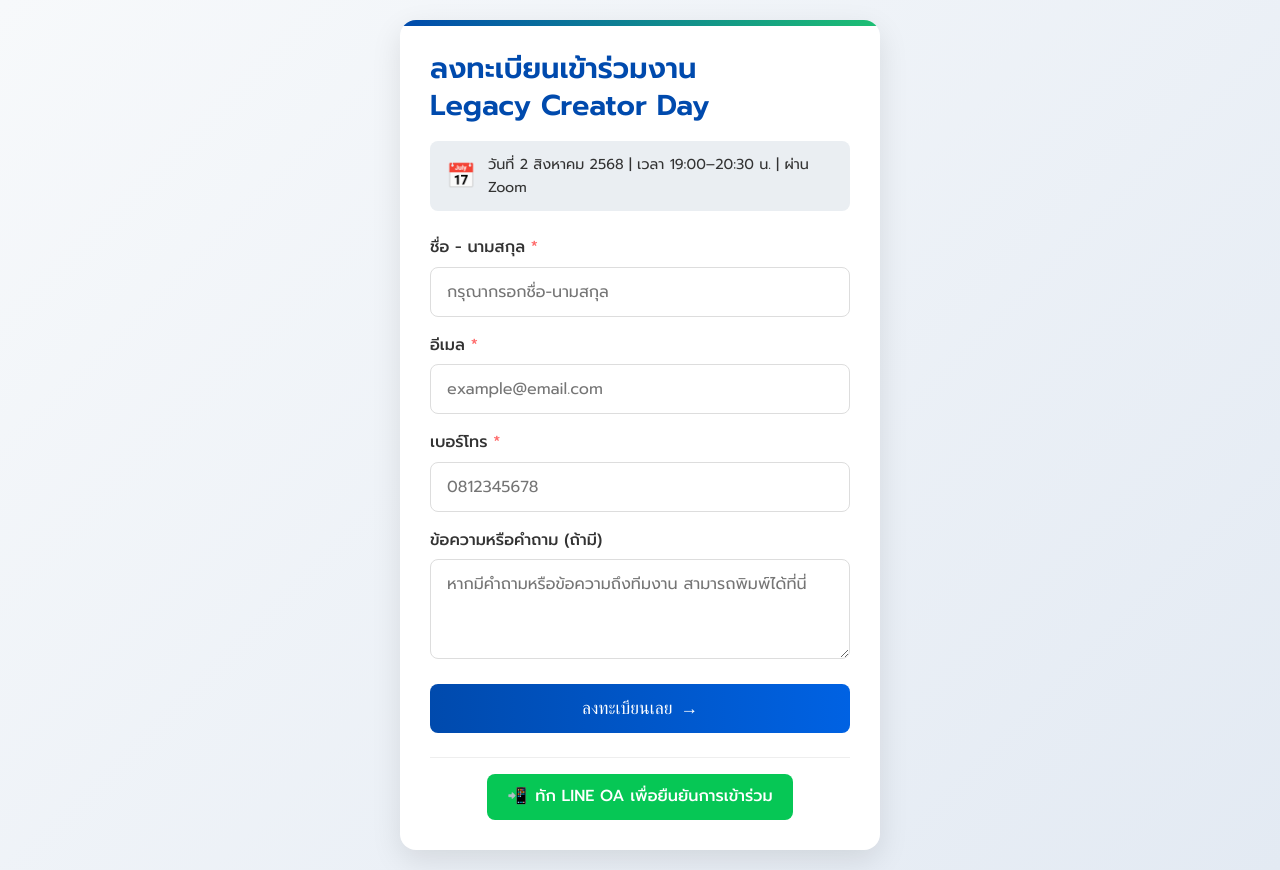
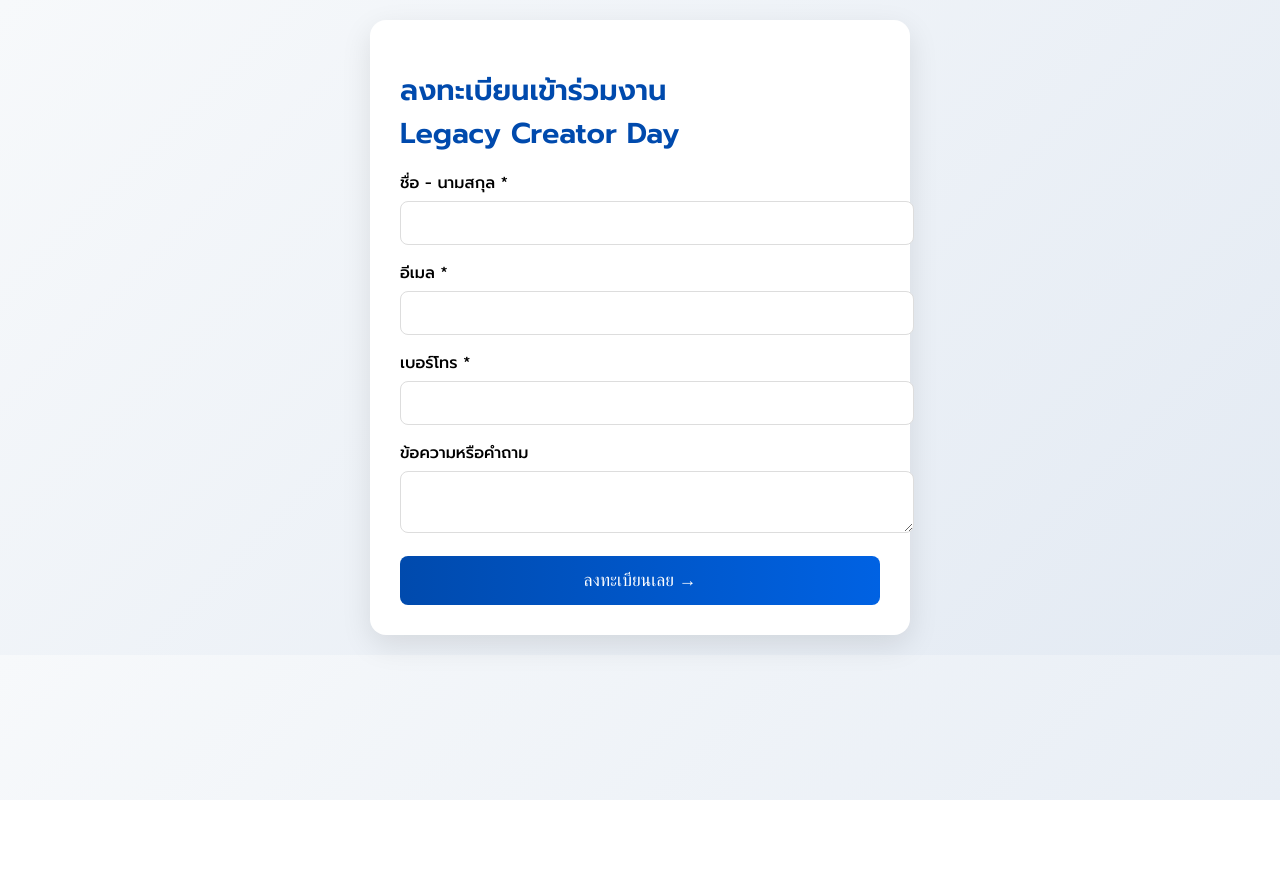
Before and after one commit to neo015/V41, a plain HTML site: page index.html in a window 1280 px wide. After the commit the page ends 800 px from the top, so only its background shows below. Drawn offline with Linux system fonts and the light colour scheme.

Commit message:
Update index.html

```diff
--- a/index.html
+++ b/index.html
@@ -1,75 +1,34 @@
+
 <!DOCTYPE html>
 <html lang="th">
 <head>
-    <meta charset="UTF-8">
+  <meta charset="UTF-8" />
   <title>ลงทะเบียน Legacy Creator Day</title>
-    <meta name="viewport" content="width=device-width, initial-scale=1">
-    <link href="https://fonts.googleapis.com/css2?family=Prompt:wght@300;400;500;600&display=swap" rel="stylesheet">
+  <meta name="viewport" content="width=device-width, initial-scale=1" />
+  <link
+    href="https://fonts.googleapis.com/css2?family=Prompt:wght@300;400;500;600&display=swap"
+    rel="stylesheet"
+  />
   <style>
-        :root {
-            --primary: #004aad;
-            --secondary: #1dbf73;
-            --accent: #ff6b6b;
-            --light: #f7f9fb;
-            --dark: #333;
-            --gray: #eaeef2;
-        }
-        * {
-            box-sizing: border-box;
+    body {
+      font-family: "Prompt", "Segoe UI", sans-serif;
+      background: linear-gradient(135deg, #f7f9fb 0%, #e3eaf3 100%);
       margin: 0;
-            padding: 0;
-        }
-        body {
-            font-family: 'Prompt', 'Segoe UI', sans-serif;
-            background: linear-gradient(135deg, #f7f9fb 0%, #e3eaf3 100%);
-            color: var(--dark);
-            line-height: 1.6;
-            min-height: 100vh;
-            display: flex;
-            justify-content: center;
-            align-items: center;
       padding: 20px;
     }
     .container {
       background: white;
       border-radius: 16px;
+      max-width: 480px;
+      margin: auto;
+      padding: 30px;
       box-shadow: 0 10px 30px rgba(0, 0, 0, 0.1);
-            width: 100%;
-            max-width: 480px;
-            padding: 30px;
-            position: relative;
-            overflow: hidden;
-        }
-        .container::before {
-            content: "";
-            position: absolute;
-            top: 0;
-            left: 0;
-            right: 0;
-            height: 6px;
-            background: linear-gradient(90deg, var(--primary), var(--secondary));
     }
     h1 {
-            color: var(--primary);
+      color: #004aad;
       font-weight: 600;
-            margin-bottom: 8px;
       font-size: 1.8rem;
-            line-height: 1.3;
-        }
-        .event-details {
-            background-color: var(--gray);
-            padding: 12px 16px;
-            border-radius: 8px;
-            margin: 16px 0 24px;
-            display: flex;
-            align-items: center;
-        }
-        .event-icon {
-            margin-right: 12px;
-            font-size: 24px;
-        }
-        .event-info {
-            font-size: 0.9rem;
+      margin-bottom: 16px;
     }
     .form-group {
       margin-bottom: 16px;
@@ -78,51 +37,25 @@
       font-weight: 500;
       display: block;
       margin-bottom: 6px;
-            color: var(--dark);
     }
-        input, textarea {
+    input,
+    textarea {
       width: 100%;
       padding: 12px 16px;
       border: 1px solid #ddd;
       border-radius: 8px;
-            font-family: 'Prompt', sans-serif;
       font-size: 1rem;
-            transition: all 0.3s ease;
-        }
-        input:focus, textarea:focus {
-            outline: none;
-            border-color: var(--primary);
-            box-shadow: 0 0 0 3px rgba(0, 74, 173, 0.1);
-        }
-        textarea {
-            min-height: 100px;
-            resize: vertical;
     }
     .btn {
-            background: linear-gradient(90deg, var(--primary), #0062e3);
+      background: linear-gradient(90deg, #004aad, #0062e3);
       color: white;
       padding: 14px;
+      width: 100%;
       border: none;
-            width: 100%;
       border-radius: 8px;
       font-size: 1.1rem;
       font-weight: 500;
       cursor: pointer;
-            transition: all 0.3s ease;
-            display: flex;
-            justify-content: center;
-            align-items: center;
-            margin-top: 10px;
-        }
-        .btn:hover {
-            transform: translateY(-2px);
-            box-shadow: 0 5px 15px rgba(0, 74, 173, 0.3);
-        }
-        .btn:active {
-            transform: translateY(0);
-        }
-        .btn-icon {
-            margin-left: 8px;
     }
     .success {
       display: none;
@@ -132,117 +65,75 @@
       border-radius: 8px;
       text-align: center;
       margin: 20px 0;
-            animation: fadeIn 0.5s ease;
-        }
-        .success-icon {
-            font-size: 48px;
-            margin-bottom: 16px;
-            color: var(--secondary);
-        }
-        .line-link {
-            text-align: center;
-            margin-top: 24px;
-            padding-top: 16px;
-            border-top: 1px solid #eee;
-        }
-        .line-btn {
-            display: inline-flex;
-            align-items: center;
-            background-color: #06C755;
-            color: white;
-            text-decoration: none;
-            padding: 10px 20px;
-            border-radius: 8px;
-            font-weight: 500;
-            transition: all 0.3s ease;
-        }
-        .line-btn:hover {
-            background-color: #05a847;
-            transform: translateY(-2px);
-            box-shadow: 0 5px 15px rgba(6, 199, 85, 0.3);
-        }
-        .line-icon {
-            margin-right: 8px;
-        }
-        .required {
-            color: var(--accent);
-        }
-        @keyframes fadeIn {
-            from { opacity: 0; transform: translateY(10px); }
-            to { opacity: 1; transform: translateY(0); }
-        }
-        @media (max-width: 480px) {
-            .container {
-                padding: 20px;
-                border-radius: 12px;
-            }
-            h1 {
-                font-size: 1.5rem;
-            }
     }
   </style>
 </head>
 <body>
   <div class="container">
-    <h1>ลงทะเบียนเข้าร่วมงาน<br>Legacy Creator Day</h1>
-    <div class="event-details">
-        <div class="event-icon">📅</div>
-        <div class="event-info">
-            วันที่ 2 สิงหาคม 2568 | เวลา 19:00–20:30 น. | ผ่าน Zoom
+    <h1>ลงทะเบียนเข้าร่วมงาน<br />Legacy Creator Day</h1>
+    <form id="regForm">
+      <div class="form-group">
+        <label>ชื่อ - นามสกุล *</label>
+        <input type="text" name="Display Name" required />
+      </div>
+      <div class="form-group">
+        <label>อีเมล *</label>
+        <input type="email" name="Email" required />
+      </div>
+      <div class="form-group">
+        <label>เบอร์โทร *</label>
+        <input type="tel" name="Phone" required />
+      </div>
+      <div class="form-group">
+        <label>ข้อความหรือคำถาม</label>
+        <textarea name="Message"></textarea>
+      </div>
+      <button type="submit" class="btn">ลงทะเบียนเลย →</button>
+    </form>
+    <div class="success" id="successMsg">
+      <h3>ลงทะเบียนสำเร็จแล้ว!</h3>
+      <p>ทีมงานจะส่งลิงก์ Zoom ให้ทาง LINE OA</p>
     </div>
   </div>
-    <form id="regForm">
-        <div class="form-group">
-            <label>ชื่อ - นามสกุล <span class="required">*</span></label>
-            <input type="text" name="Display Name" required placeholder="กรุณากรอกชื่อ-นามสกุล">
-        </div>
-        <div class="form-group">
-            <label>อีเมล <span class="required">*</span></label>
-            <input type="email" name="Email" required placeholder="example@email.com">
-        </div>
-        <div class="form-group">
-            <label>เบอร์โทร <span class="required">*</span></label>
-            <input type="tel" name="Phone" required placeholder="0812345678">
-        </div>
-        <div class="form-group">
-            <label>ข้อความหรือคำถาม (ถ้ามี)</label>
-            <textarea name="Message" placeholder="หากมีคำถามหรือข้อความถึงทีมงาน สามารถพิมพ์ได้ที่นี่"></textarea>
-        </div>
-        <button type="submit" class="btn">
-            ลงทะเบียนเลย
-            <span class="btn-icon">→</span>
-        </button>
-    </form>
-    <div class="success" id="successMsg">
-        <div class="success-icon">✅</div>
-        <h3>ลงทะเบียนสำเร็จแล้ว!</h3>
-        <p>ทีมงานจะส่งลิงก์ Zoom ให้ทาง LINE OA</p>
-        <a href="https://lin.ee/eEtrHtO" class="btn" style="margin-top: 20px; background: #06C755;">
-            ไปที่ LINE OA เพื่อยืนยันการเข้าร่วม
-        </a>
-    </div>
-    <div class="line-link">
-        <a href="https://lin.ee/eEtrHtO" target="_blank" class="line-btn">
-            <span class="line-icon">📲</span>
-            ทัก LINE OA เพื่อยืนยันการเข้าร่วม
-        </a>
-    </div>
-</div>
+
   <script>
     const form = document.getElementById("regForm");
+    const successMsg = document.getElementById("successMsg");
+
     form.addEventListener("submit", async (e) => {
       e.preventDefault();
+
       const data = Object.fromEntries(new FormData(form).entries());
-        await fetch("https://script.google.com/macros/s/AKfycbwG_B6zAYtzqQx65s2ANCNZKw6yG6JDViWmb5-RblTZsHKTqU4IYiTfJ12mgtNUFaQXvg/exec", {
+      console.log("Sending data:", data);
+
+      try {
+        const response = await fetch(
+          "https://script.google.com/macros/s/AKfycbwG_B6zAYtzqQx65s2ANCNZKw6yG6JDViWmb5-RblTZsHKTqU4IYiTfJ12mgtNUFaQXvg/exec",
+          {
             method: "POST",
-            headers: { "Content-Type": "application/json" },
-            body: JSON.stringify(data)
-        });
+            headers: {
+              "Content-Type": "application/json",
+            },
+            body: JSON.stringify(data),
+          }
+        );
+
+        const result = await response.json();
+        console.log("Server response:", result);
+
+        if (result.status === "success") {
           form.style.display = "none";
-        document.getElementById("successMsg").style.display = "block";
+          successMsg.style.display = "block";
           setTimeout(() => {
             window.location.href = "https://lin.ee/eEtrHtO";
           }, 2000);
+        } else {
+          alert("เกิดข้อผิดพลาดในการลงทะเบียน กรุณาลองใหม่");
+        }
+      } catch (error) {
+        console.error("Error during submission:", error);
+        alert("ไม่สามารถส่งข้อมูลได้ กรุณาตรวจสอบการเชื่อมต่ออินเทอร์เน็ต");
+      }
     });
   </script>
 </body>
```
Lines whose indentation alone changed are shown as unchanged.
